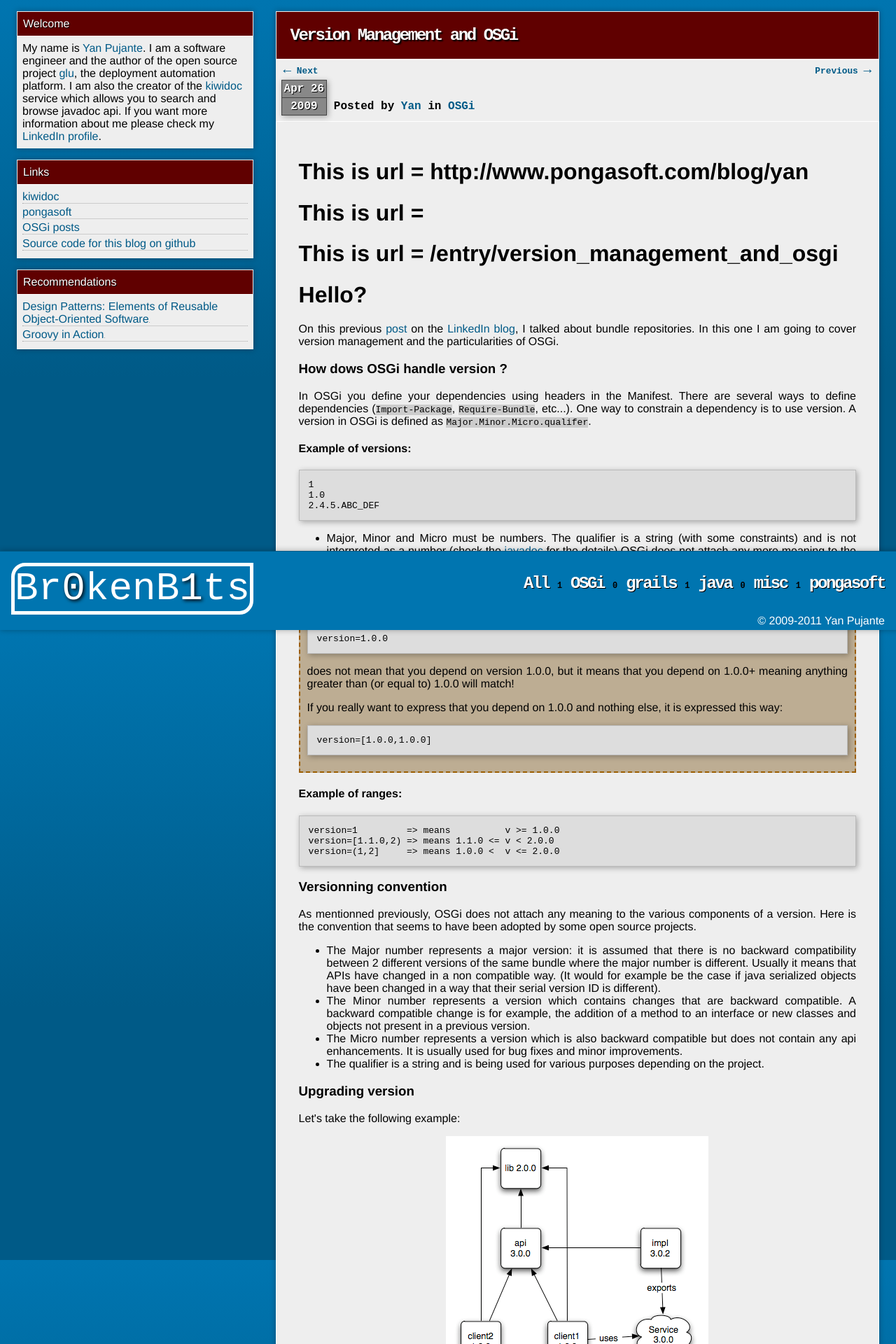
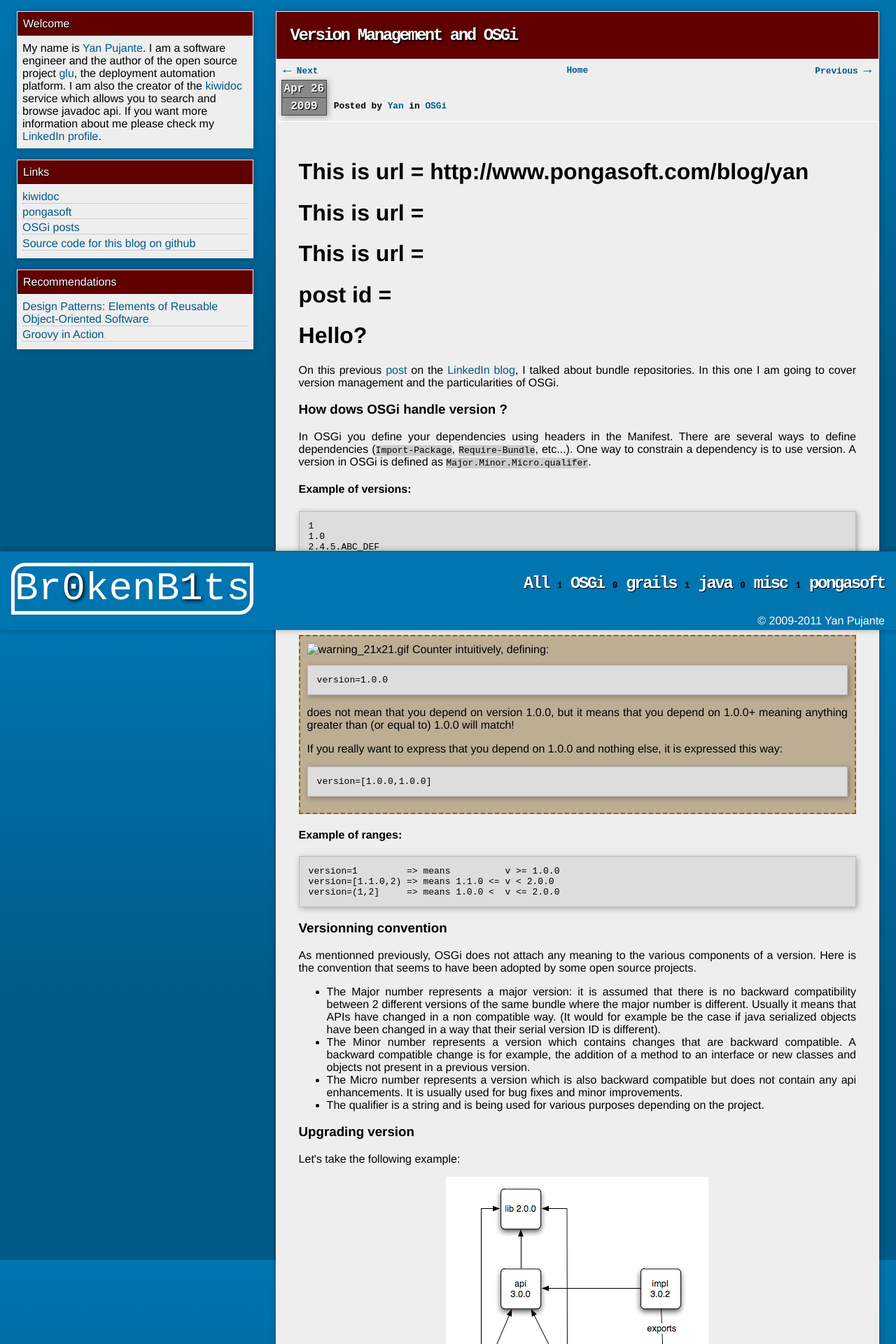
Before and after one commit to ypujante/blog, a Jekyll site: the page built from _posts/2009-04-26-version-management-and-osgi.html, in a window 1280 px wide. Shown: the top 1920 px of the page at 70% size. Built offline with Jekyll 4.4.1, drawn with Linux system fonts in a browser that asks for light colours; a script that is not in the unit is left out.

Commit message:
added home link
renamed include to avoid confusion

```diff
--- a/_includes/post.html
+++ b/_includes/post_include.html
@@ -17,12 +17,17 @@
       <div class="post-info">
         <table class="nav">
           <tr>
+            <td class="next">
             {% if post.next %}
-            <td class="next"><a href="{{site.url}}{{ post.next.url }}" title="{{ post.next.title }}"><span class="nav-arrow">&larr;</span>&nbsp;Next</a></td>
+            <a href="{{site.url}}{{ post.next.url }}" title="{{ post.next.title }}"><span class="nav-arrow">&larr;</span>&nbsp;Next</a>
             {% endif %}
+            </td>
+            <td class="home"><a href="{{site.url}}">Home</a></td>
+            <td class="previous">
             {% if post.previous %}
-            <td class="previous"><a href="{{site.url}}{{ post.previous.url }}" title="{{ post.previous.title }}">Previous&nbsp;<span class="nav-arrow">&rarr;</span></a></td>
+            <a href="{{site.url}}{{ post.previous.url }}" title="{{ post.previous.title }}">Previous&nbsp;<span class="nav-arrow">&rarr;</span></a>
             {% endif %}
+            </td>
           </tr>
         </table>
         <div class="date">
--- a/_layouts/post.html
+++ b/_layouts/post.html
@@ -1,4 +1,4 @@
 ---
 layout: default
 ---
-{% include post.html %}
+{% include post_include.html %}
--- a/_posts/2009-04-26-version-management-and-osgi.html
+++ b/_posts/2009-04-26-version-management-and-osgi.html
@@ -8,7 +8,8 @@ tags:
 ---
 <h1>This is url = {{site.url}}</h1>
 <h1>This is url = {{post.url}}</h1>
-<h1>This is url = {{page.url}}</h1>
+<h1>This is url = {{page.foo}}</h1>
+<h1>post id = {{post.id}}</h1>
  <h1>Hello?</h1>
 <p>
 On this previous <a href="http://blog.linkedin.com/2009/02/17/osgi-at-linkedin-bundle-repositories/">post</a> on the <a href="http://blog.linkedin.com/?s=OSGi">LinkedIn blog</a>, I talked about bundle repositories. In this one I am going to cover version management and the particularities of OSGi.
--- a/index.html
+++ b/index.html
@@ -3,5 +3,5 @@ layout: default
 title: "Br0kenB1ts - Yan's blog"
 ---
 {% for post in site.posts limit:1 %}
-{% include post.html %}
+{% include post_include.html %}
 {% endfor %}
--- a/resource/main.css
+++ b/resource/main.css
@@ -105,8 +105,13 @@ a.nav:hover {
    text-align: right;
  }
 
+ table.nav td.home {
+   text-align: center;
+ }
+
  table.nav td {
    font-size: 0.8em;
+   width: 33%;
  }
 
  .nav-arrow {
@@ -162,6 +167,7 @@ a.nav:hover {
 .post-info .details {
    vertical-align: middle;
    display: inline-block;
+   font-size: 0.8em;
  }
 
 .post-info {
```
Also changed, not shown: _layouts/category_index.html (+11 -0 lines).
